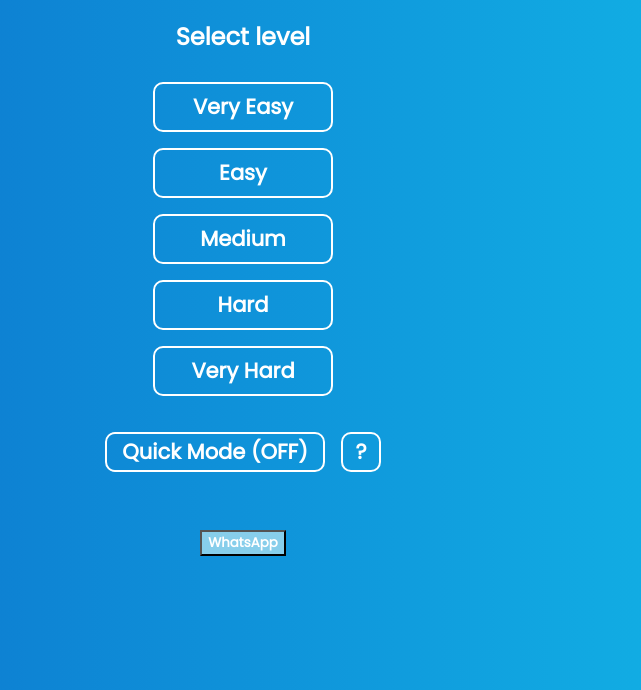
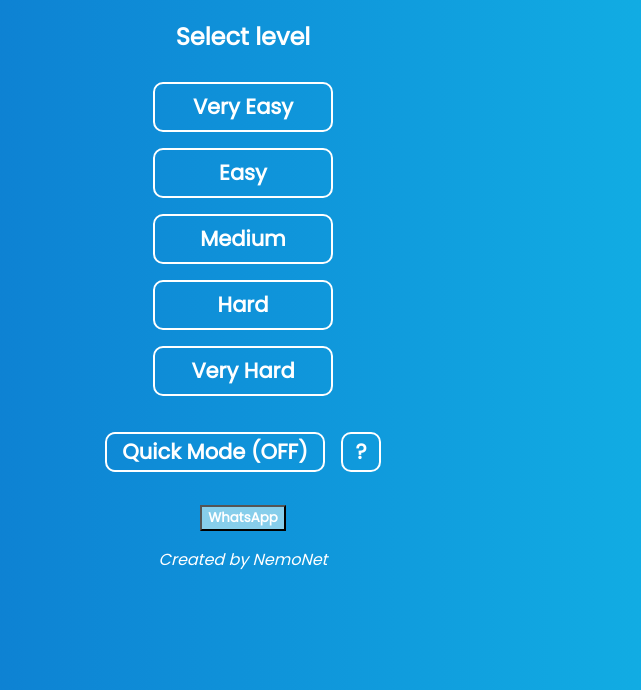
Before and after one commit to The-Young-Programmer/Math-Quize, a plain HTML site: page index.html in a window 1280 px wide. Shown: the part 110-800 px from the top of the page, without its empty margins (397-1038 px from the left). Drawn offline with nearby package versions, Linux system fonts and the light colour scheme; some packages are replaced by stand-ins of ours; a script that the page names is missing.

Commit message:
Update index.html

```diff
--- a/index.html
+++ b/index.html
@@ -64,8 +64,9 @@
         <br />
         <button id="res">Reset</button>
     </div>
-    <br /><br />
-        <footer>  <div><right><form action="https://wa.me/2348156622466?text=I%20like%20your%20programming,%20my%20name%20is%20"><button style="color:white; background-color:skyblue;" action="">WhatsApp</button> </form></right>  </div>
+    <br />
+        <footer>  <div><right><form action="https://wa.me/2348156622466?text=I%20like%20your%20programming,%20my%20name%20is%20"><button style="color:white; background-color:skyblue;" action="">WhatsApp</button> </form></right> </div>
+            <p><em>Created by NemoNet </em></p>
       </footer>
     </body>
     <script src="script.js"></script>
```
